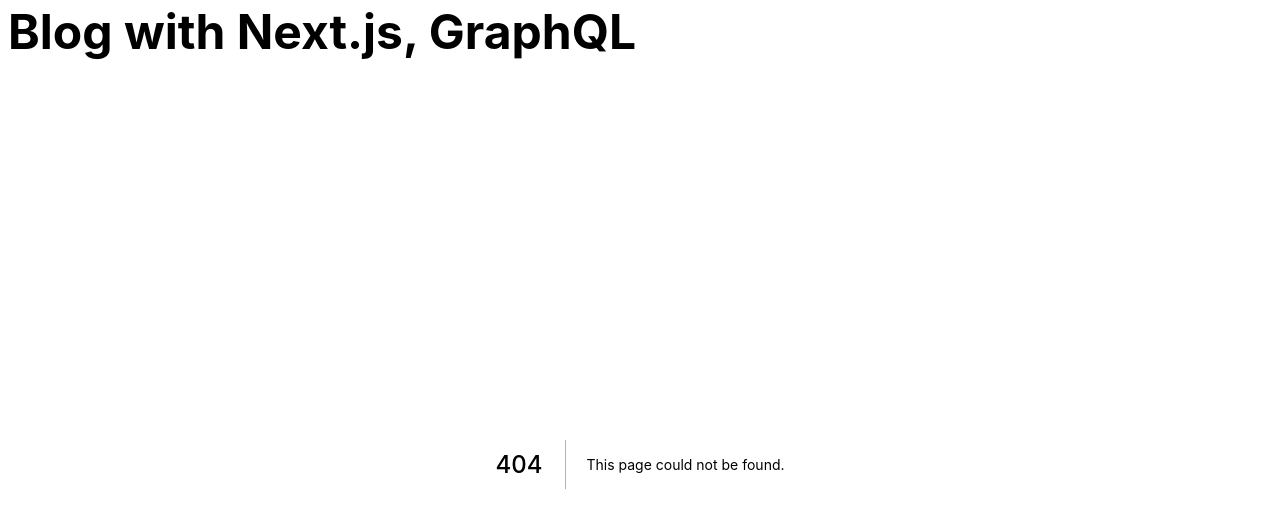
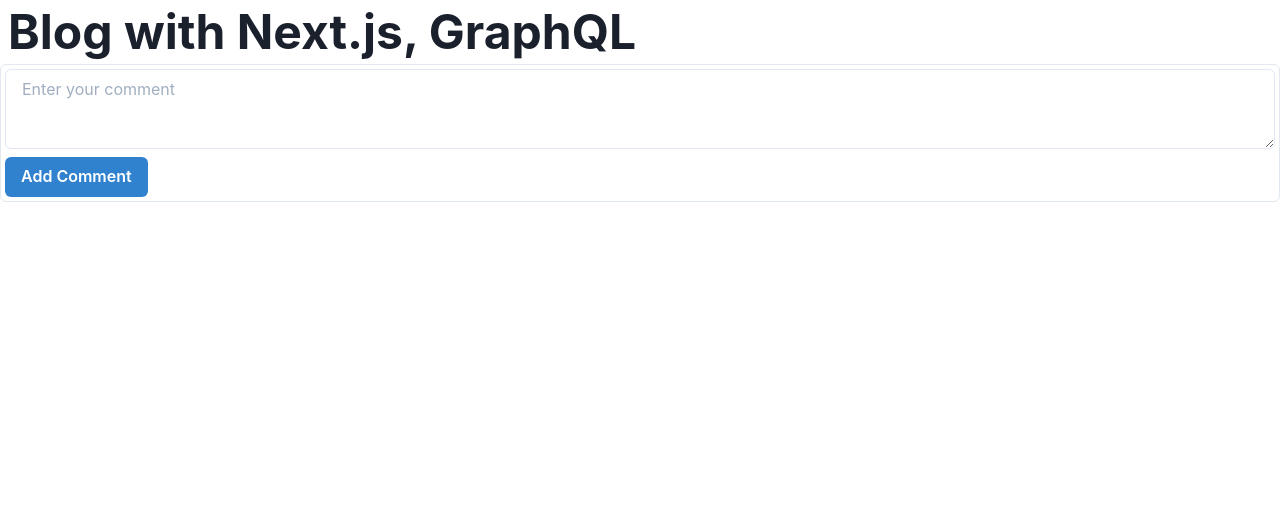
Before and after one commit to wadabee/nextjs-nestjs-graphql, a Next.js app in the folder frontend/: page /components/article/CardRegisterComment in a window 1280 px wide. Before the commit this address had no page. Shown: the top 512 px of the page. Built offline with nearby package versions, Linux system fonts and the light colour scheme.

Commit message:
added comment registration

```diff
--- /dev/null
+++ b/frontend/pages/components/article/CardRegisterComment.tsx
@@ -0,0 +1,38 @@
+import { Button, Textarea } from "@chakra-ui/react";
+import React, { useCallback, useState } from "react";
+import { useAddCommentMutation } from "../../../src/generated";
+import Card from "../basic/Card";
+
+type Props = {
+  articleId: string;
+};
+
+const CardRegisterComment: React.FC<Props> = ({ articleId }) => {
+  const [comment, setComment] = useState("");
+  const [addComment, { data, loading }] = useAddCommentMutation();
+
+  const handleAdd = useCallback(() => {
+    addComment({
+      variables: {
+        articleId,
+        body: comment,
+      },
+    });
+  }, [addComment, articleId, comment]);
+
+  return (
+    <Card>
+      <Textarea
+        mb={2}
+        placeholder="Enter your comment"
+        value={comment}
+        onChange={(e) => setComment(e.target.value)}
+      />
+      <Button colorScheme="blue" onClick={handleAdd}>
+        Add Comment
+      </Button>
+    </Card>
+  );
+};
+
+export default CardRegisterComment;
--- /dev/null
+++ b/frontend/pages/components/basic/Card.tsx
@@ -0,0 +1,16 @@
+import { Box } from "@chakra-ui/react";
+import React from "react";
+
+type Props = {
+  children: React.ReactNode;
+};
+
+const Card: React.FC<Props> = ({ children }) => {
+  return (
+    <Box borderWidth="thin" borderRadius="md" p={1}>
+      {children}
+    </Box>
+  );
+};
+
+export default Card;
--- a/frontend/src/generated.ts
+++ b/frontend/src/generated.ts
@@ -34,15 +34,26 @@
   id: Scalars['ID'];
 };
 
+export type CommentCreateInput = {
+  articleId: Scalars['String'];
+  body: Scalars['String'];
+};
+
 export type Mutation = {
   __typename?: 'Mutation';
   createArticle: Article;
+  createCommnet: Comment;
   createUser: User;
 };
 
 
 export type MutationCreateArticleArgs = {
   data: ArticleCreateInput;
+};
+
+
+export type MutationCreateCommnetArgs = {
+  data: CommentCreateInput;
 };
 
 
@@ -89,6 +100,14 @@
 
 
 export type ArticleQuery = { __typename?: 'Query', article: { __typename?: 'Article', id: string, title: string, body: string, comments?: Array<{ __typename?: 'Comment', id: string, body: string }> | null } };
+
+export type AddCommentMutationVariables = Exact<{
+  articleId: Scalars['String'];
+  body: Scalars['String'];
+}>;
+
+
+export type AddCommentMutation = { __typename?: 'Mutation', createCommnet: { __typename?: 'Comment', id: string, body: string } };
 
 
 export const ArticlesDocument = gql`
@@ -168,3 +187,38 @@
 export type ArticleQueryHookResult = ReturnType<typeof useArticleQuery>;
 export type ArticleLazyQueryHookResult = ReturnType<typeof useArticleLazyQuery>;
 export type ArticleQueryResult = Apollo.QueryResult<ArticleQuery, ArticleQueryVariables>;
+export const AddCommentDocument = gql`
+    mutation addComment($articleId: String!, $body: String!) {
+  createCommnet(data: {articleId: $articleId, body: $body}) {
+    id
+    body
+  }
+}
+    `;
+export type AddCommentMutationFn = Apollo.MutationFunction<AddCommentMutation, AddCommentMutationVariables>;
+
+/**
+ * __useAddCommentMutation__
+ *
+ * To run a mutation, you first call `useAddCommentMutation` within a React component and pass it any options that fit your needs.
+ * When your component renders, `useAddCommentMutation` returns a tuple that includes:
+ * - A mutate function that you can call at any time to execute the mutation
+ * - An object with fields that represent the current status of the mutation's execution
+ *
+ * @param baseOptions options that will be passed into the mutation, supported options are listed on: https://www.apollographql.com/docs/react/api/react-hooks/#options-2;
+ *
+ * @example
+ * const [addCommentMutation, { data, loading, error }] = useAddCommentMutation({
+ *   variables: {
+ *      articleId: // value for 'articleId'
+ *      body: // value for 'body'
+ *   },
+ * });
+ */
+export function useAddCommentMutation(baseOptions?: Apollo.MutationHookOptions<AddCommentMutation, AddCommentMutationVariables>) {
+        const options = {...defaultOptions, ...baseOptions}
+        return Apollo.useMutation<AddCommentMutation, AddCommentMutationVariables>(AddCommentDocument, options);
+      }
+export type AddCommentMutationHookResult = ReturnType<typeof useAddCommentMutation>;
+export type AddCommentMutationResult = Apollo.MutationResult<AddCommentMutation>;
+export type AddCommentMutationOptions = Apollo.BaseMutationOptions<AddCommentMutation, AddCommentMutationVariables>;
```
Also changed, not shown: frontend/pages/api/graphql/articleQuery.graphql (+7 -0 lines), frontend/pages/article/[id]/index.tsx (+5 -9 lines), frontend/pages/components/article/CardComment.tsx (added, +14 -0 lines).
